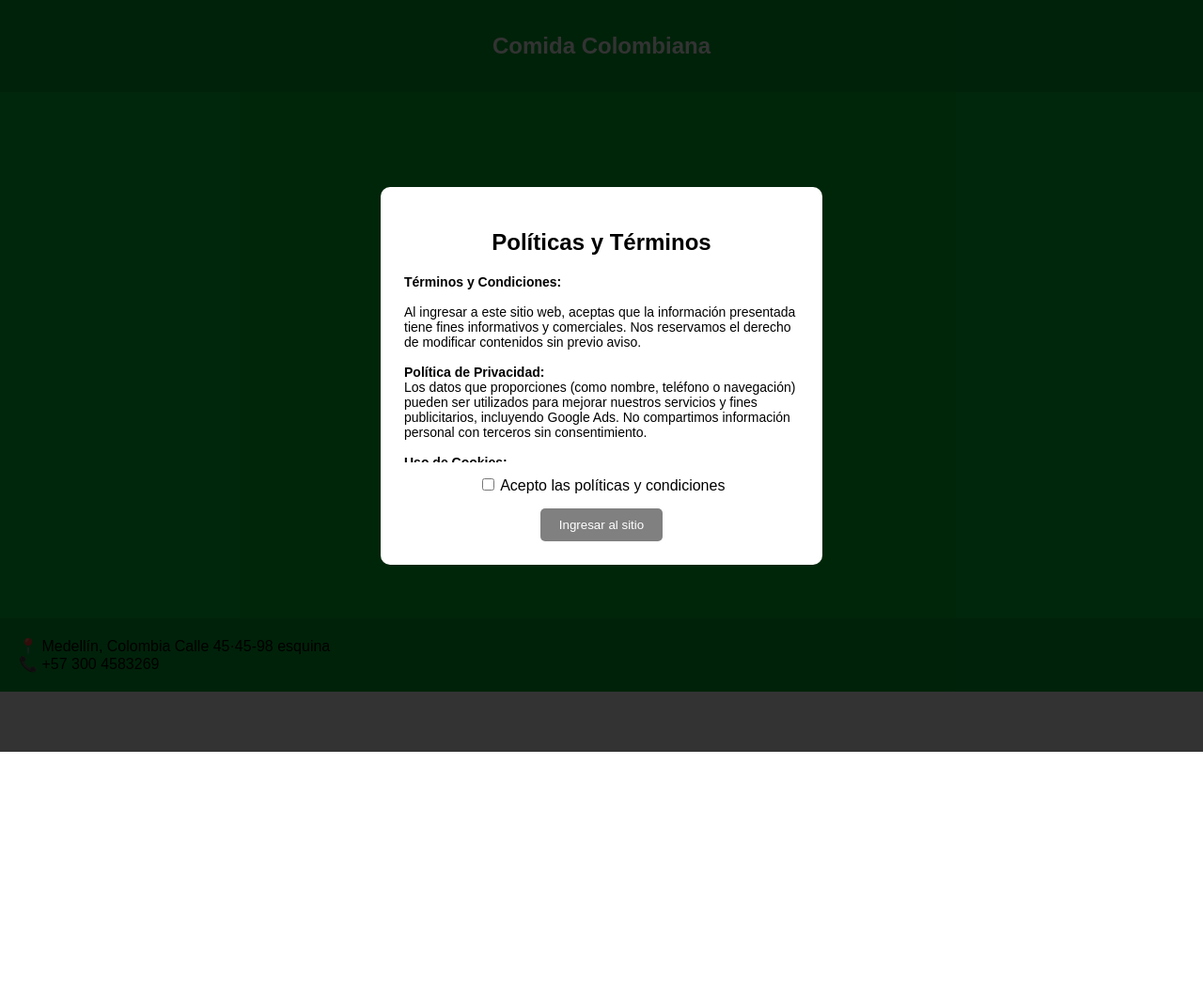
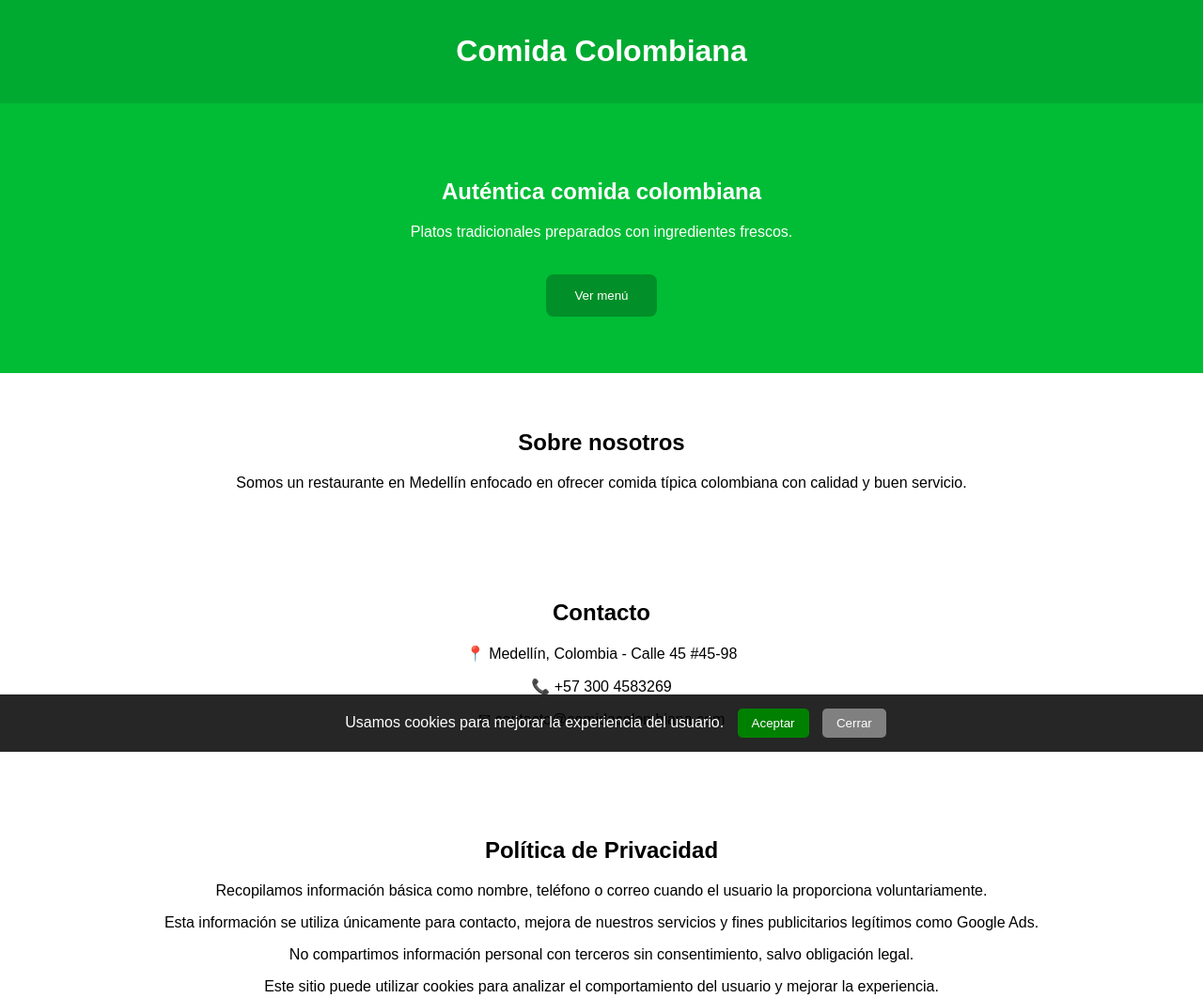
Before and after one commit to diciembrewin/comidapopular, a plain HTML site: page index.html in a window 1280 px wide. Shown: the top 1062 px of the page at 94% size. Before the commit the page ends 800 px from the top, so only its background shows below. Drawn offline with Linux system fonts and the light colour scheme.

Commit message:
Update index.html

```diff
--- a/index.html
+++ b/index.html
@@ -1,15 +1,16 @@
+
 <!DOCTYPE html>
 <html lang="es">
 <head>
 <meta charset="UTF-8">
 <meta name="viewport" content="width=device-width, initial-scale=1.0">
-<title>Comida Colombiana</title>
+
+<title>Comida Colombiana | Restaurante</title>
+<meta name="description" content="Disfruta la mejor comida colombiana con ingredientes frescos. Consulta nuestro menú.">
 
 <style>
-html, body {
-    overflow: hidden; /* 🔒 bloquea acceso hasta aceptar */
+body {
     margin: 0;
-    padding: 0;
     font-family: Arial, sans-serif;
 }
 
@@ -22,115 +23,131 @@ header {
 
 .hero {
     background: #00bd35;
-    height: 70vh;
-    display: flex;
-    flex-direction: column;
-    justify-content: center;
-    align-items: center;
+    color: white;
+    padding: 60px 20px;
     text-align: center;
 }
 
 .hero button {
-    margin-top: 30px;
-    padding: 15px 35px;
-    background: #009f2b;
+    margin-top: 20px;
+    padding: 15px 30px;
+    background: #008f28;
     color: white;
     border: none;
-    border-radius: 10px;
+    border-radius: 8px;
     cursor: pointer;
 }
 
-footer {
-    background: #00aa30;
-    padding: 20px;
-}
-
-.modal {
-    position: fixed;
-    top: 0; left: 0;
-    width: 100%; height: 100%;
-    background: rgba(0,0,0,0.8);
-    display: flex;
-    align-items: center;
-    justify-content: center;
-    z-index: 9999;
-}
-
-.modal-content {
-    background: white;
-    padding: 25px;
-    border-radius: 10px;
-    max-width: 420px;
+.section {
+    padding: 40px 20px;
     text-align: center;
 }
 
-.btn {
-    margin-top: 15px;
-    padding: 10px 20px;
-    background: green;
+.footer {
+    background: #00aa30;
     color: white;
+    padding: 20px;
+    text-align: center;
+}
+
+a {
+    color: white;
+}
+
+/* Cookies */
+.cookie-banner {
+    position: fixed;
+    bottom: 0;
+    width: 100%;
+    background: rgba(0,0,0,0.85);
+    color: white;
+    padding: 15px;
+    text-align: center;
+    z-index: 999;
+}
+
+.cookie-banner button {
+    margin-left: 10px;
+    padding: 8px 15px;
     border: none;
     border-radius: 5px;
     cursor: pointer;
 }
 
-.btn:disabled {
-    background: gray;
-    cursor: not-allowed;
-}
+.btn-accept { background: green; color: white; }
+.btn-close { background: gray; color: white; }
 </style>
 </head>
+
 <body>
 
-<!-- 🔒 MODAL OBLIGATORIO -->
-<div id="modal" class="modal">
-  <div class="modal-content">
-    <h2>Políticas y Términos</h2>
-    <p style="text-align:left; max-height:200px; overflow-y:auto; font-size:14px;">
-<strong>Términos y Condiciones:</strong><br><br>
-Al ingresar a este sitio web, aceptas que la información presentada tiene fines informativos y comerciales. Nos reservamos el derecho de modificar contenidos sin previo aviso.<br><br>
-<strong>Política de Privacidad:</strong><br>
-Los datos que proporciones (como nombre, teléfono o navegación) pueden ser utilizados para mejorar nuestros servicios y fines publicitarios, incluyendo Google Ads. No compartimos información personal con terceros sin consentimiento.<br><br>
-<strong>Uso de Cookies:</strong><br>
-Este sitio utiliza cookies para analizar el comportamiento del usuario y mejorar la experiencia. Al continuar, aceptas su uso.<br><br>
-<strong>Responsabilidad:</strong><br>
-No garantizamos disponibilidad continua del sitio ni resultados específicos derivados del uso de la información.
-</p>
-
-    <label>
-      <input type="checkbox" id="check" onchange="habilitarBoton()">
-      Acepto las políticas y condiciones
-    </label>
-
-    <br>
-
-    <button id="btnAceptar" class="btn" disabled onclick="aceptar()">Ingresar al sitio</button>
-  </div>
-</div>
-
 <header>
-    <h2>Comida Colombiana</h2>
+    <h1>Comida Colombiana</h1>
 </header>
 
 <section class="hero">
-    <h1>Comida Colombiana</h1>
-    <button onclick="window.location.href='menu.html'">Ingresar menú</button>
+    <h2>Auténtica comida colombiana</h2>
+    <p>Platos tradicionales preparados con ingredientes frescos.</p>
+    <button onclick="window.location.href='menu.html'">Ver menú</button>
 </section>
 
-<footer>
-    📍 Medellín, Colombia Calle 45·45-98 esquina <br>
-    📞 +57 300 4583269
+<section class="section">
+    <h2>Sobre nosotros</h2>
+    <p>Somos un restaurante en Medellín enfocado en ofrecer comida típica colombiana con calidad y buen servicio.</p>
+</section>
+
+<section class="section">
+    <h2>Contacto</h2>
+    <p>📍 Medellín, Colombia - Calle 45 #45-98</p>
+    <p>📞 +57 300 4583269</p>
+    <p>✉ contacto@comidacolombiana.com</p>
+</section>
+
+<!-- ✅ POLÍTICA INTEGRADA -->
+<section class="section" id="privacidad">
+    <h2>Política de Privacidad</h2>
+    <p>
+        Recopilamos información básica como nombre, teléfono o correo cuando el usuario la proporciona voluntariamente.
+    </p>
+    <p>
+        Esta información se utiliza únicamente para contacto, mejora de nuestros servicios y fines publicitarios legítimos como Google Ads.
+    </p>
+    <p>
+        No compartimos información personal con terceros sin consentimiento, salvo obligación legal.
+    </p>
+    <p>
+        Este sitio puede utilizar cookies para analizar el comportamiento del usuario y mejorar la experiencia.
+    </p>
+</section>
+
+<!-- ✅ TÉRMINOS -->
+<section class="section" id="terminos">
+    <h2>Términos y Condiciones</h2>
+    <p>El uso de este sitio implica la aceptación de estos términos.</p>
+    <p>La información presentada es de carácter informativo y comercial.</p>
+    <p>Nos reservamos el derecho de modificar contenidos sin previo aviso.</p>
+    <p>No garantizamos disponibilidad continua del sitio.</p>
+</section>
+
+<footer class="footer">
+    <p>© 2026 Comida Colombiana</p>
+    <a href="#privacidad">Política de Privacidad</a> |
+    <a href="#terminos">Términos y Condiciones</a>
 </footer>
 
+<!-- ✅ Cookies -->
+<div id="cookieBanner" class="cookie-banner">
+    Usamos cookies para mejorar la experiencia del usuario.
+    <button class="btn-accept" onclick="aceptarCookies()">Aceptar</button>
+    <button class="btn-close" onclick="cerrarBanner()">Cerrar</button>
+</div>
+
 <script>
-function habilitarBoton(){
-    const check = document.getElementById('check');
-    document.getElementById('btnAceptar').disabled = !check.checked;
+function aceptarCookies() {
+    document.getElementById('cookieBanner').style.display = 'none';
 }
-
-function aceptar(){
-    document.getElementById('modal').style.display = 'none';
-    document.body.style.overflow = 'auto'; // 🔓 desbloquea la página
+function cerrarBanner() {
+    document.getElementById('cookieBanner').style.display = 'none';
 }
 </script>
 
```
